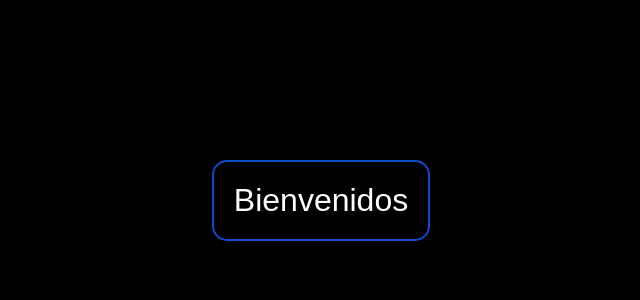
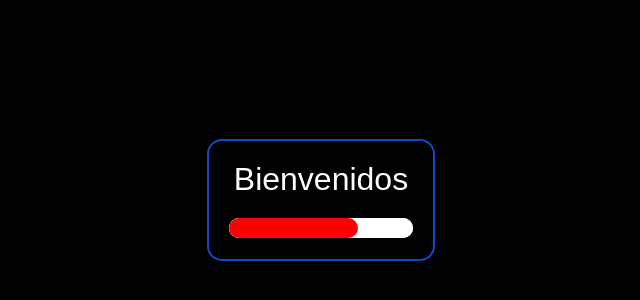
Before and after one commit to devarturobl/demos, a plain HTML site: page index.html in a window 1280 px wide. Shown: the part 200-500 px from the top of the page, without its empty margins (319-959 px from the left). Drawn offline with Linux system fonts and the light colour scheme.

Commit message:
progress bar

```diff
--- a/index.html
+++ b/index.html
@@ -24,11 +24,31 @@
             max-width: 80%;
             box-sizing: border-box;
         }
+        progress {
+            width: 100%;
+            height: 20px;
+            margin-top: 20px;
+            background-color: white;
+            border-radius: 10px;
+        }
+        progress::-webkit-progress-bar {
+            background-color: white;
+            border-radius: 10px;
+        }
+        progress::-webkit-progress-value {
+            background-color: red;
+            border-radius: 10px;
+        }
+        progress::-moz-progress-bar {
+            background-color: red;
+            border-radius: 10px;
+        }
     </style>
 </head>
 <body>
     <div class="welcome-box">
         Bienvenidos
+        <progress value="70" max="100"></progress>
     </div>
 </body>
 </html>
```
